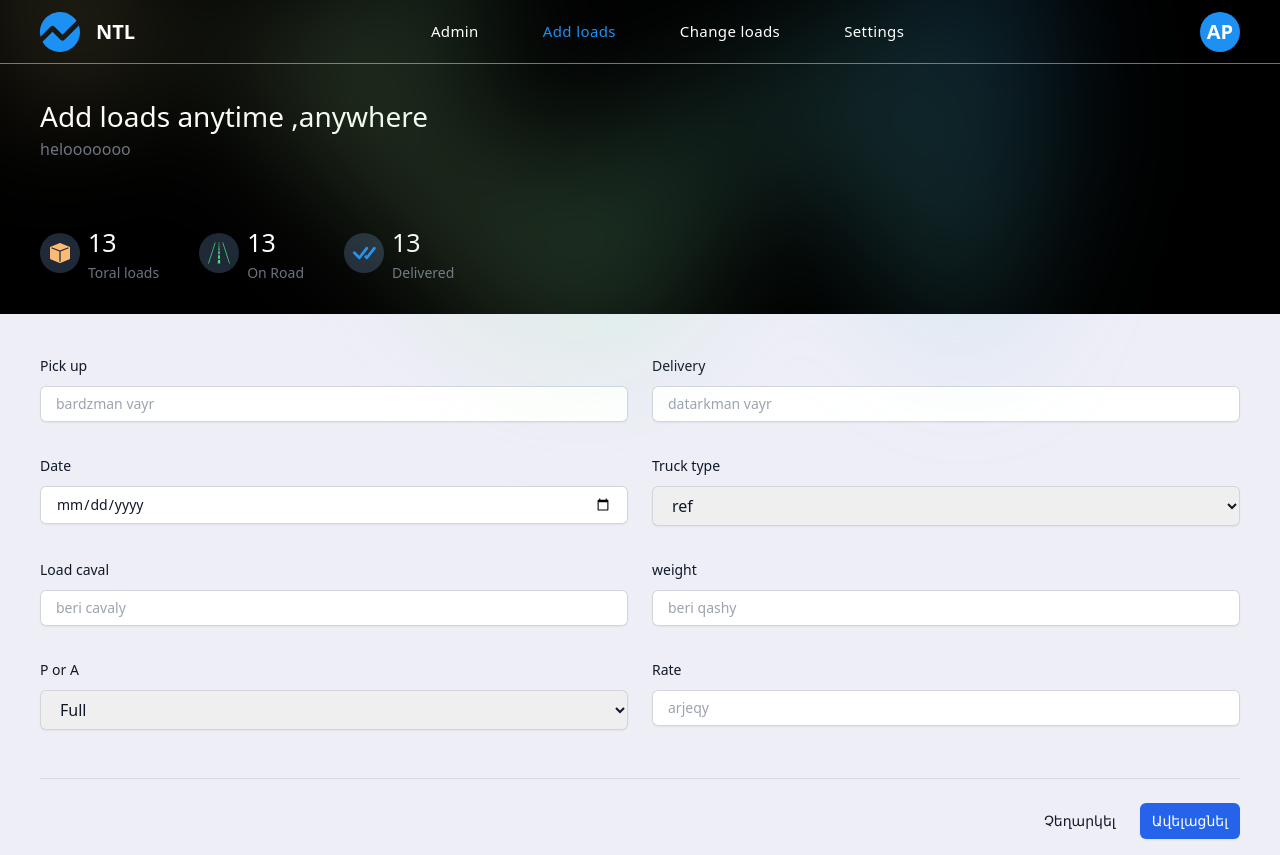
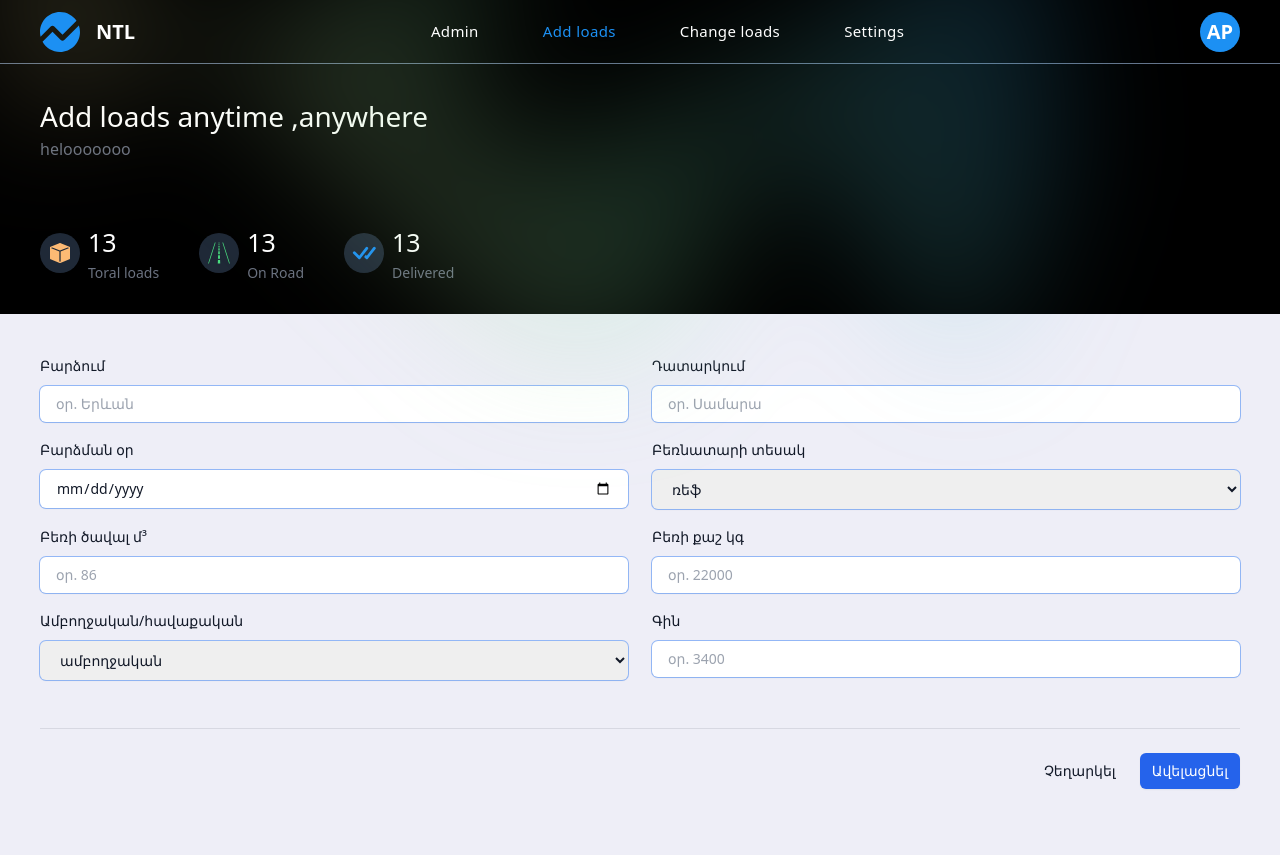
Before and after one commit to SargsyanSevak/ntl, a React (Create React App) app: page /admin/addloads in a window 1280 px wide. After the commit the page ends 805 px from the top, so only its background shows below. Built offline with nearby package versions, Linux system fonts and the light colour scheme.

Commit message:
add loads

```diff
--- a/src/components/Admin/AddLoads.tsx
+++ b/src/components/Admin/AddLoads.tsx
@@ -9,13 +9,13 @@ export default function AddLoads() {
     <form className="px-4 md:px-10 pb-4">
       <div className="space-y-12">
         <div className="border-b border-gray-900/10 pb-12">
-          <div className="mt-10 grid grid-cols-1 gap-x-6 gap-y-8 sm:grid-cols-6">
+          <div className="mt-10 grid grid-cols-1 gap-x-6 md:gap-y-4 gap-y-2 sm:grid-cols-6">
             <div className="sm:col-span-3">
               <label
 
                 className="block text-sm font-medium leading-6 text-gray-900"
               >
-                Pick up
+                Բարձում
               </label>
               <div className="mt-2">
                 <input
@@ -23,8 +23,8 @@ export default function AddLoads() {
                   name="pick up"
                   id="pick up"
                   autoComplete="given-name"
-                  placeholder="bardzman vayr"
-                  className="p-4 block w-full rounded-md border-0 py-1.5 text-gray-900 shadow-sm ring-1 ring-inset ring-gray-300 placeholder:text-gray-400 focus:ring-2 focus:ring-inset focus:ring-indigo-600 sm:text-sm sm:leading-6"
+                  placeholder="օր. Երևան"
+                  className="p-4 block w-full rounded-md border-0 py-1.5 text-gray-900 shadow-sm ring-1 focus:ring-gray-300 placeholder:text-gray-400   sm:text-sm sm:leading-6"
                 />
               </div>
             </div>
@@ -34,7 +34,7 @@ export default function AddLoads() {
 
                 className="block text-sm font-medium leading-6 text-gray-900"
               >
-                Delivery
+                Դատարկում
               </label>
               <div className="mt-2">
                 <input
@@ -42,8 +42,9 @@ export default function AddLoads() {
                   name="delivery"
                   id="delivery"
                   autoComplete="given-name"
-                  placeholder="datarkman vayr"
-                  className="p-4 block w-full rounded-md border-0 py-1.5 text-gray-900 shadow-sm ring-1 ring-inset ring-gray-300 placeholder:text-gray-400 focus:ring-2 focus:ring-inset focus:ring-indigo-600 sm:text-sm sm:leading-6"
+                  placeholder="օր. Սամարա
+                  "
+                  className="p-4 block w-full rounded-md border-0 py-1.5 text-gray-900 shadow-sm ring-1 focus:ring-gray-300 placeholder:text-gray-400   sm:text-sm sm:leading-6"
                 />
               </div>
             </div>
@@ -53,7 +54,7 @@ export default function AddLoads() {
 
                 className="block text-sm font-medium leading-6 text-gray-900"
               >
-                Date
+                Բարձման օր
               </label>
               <div className="mt-2">
                 <input
@@ -62,7 +63,7 @@ export default function AddLoads() {
                   id="date"
 
                   autoComplete="given-name"
-                  className="p-4 block w-full rounded-md border-0 py-1.5 text-gray-900 shadow-sm ring-1 ring-inset ring-gray-300 placeholder:text-gray-400 focus:ring-2 focus:ring-inset focus:ring-indigo-600 sm:text-sm sm:leading-6"
+                  className="p-4 block w-full rounded-md border-0 py-1.5 text-gray-900 shadow-sm ring-1 focus:ring-gray-300 placeholder:text-gray-400   sm:text-sm sm:leading-6"
                 />
               </div>
             </div>
@@ -72,18 +73,19 @@ export default function AddLoads() {
 
                 className="block text-sm font-medium leading-6 text-gray-900"
               >
-                Truck type
+                Բեռնատարի տեսակ
               </label>
               <div className="mt-2">
                 <select
                   id="truck-type"
                   name="truck-type"
                   autoComplete="country-name"
-                  className="p-4 block w-full rounded-md border-0 py-2 text-gray-900 shadow-sm ring-1 ring-inset ring-gray-300 focus:ring-2 focus:ring-inset focus:ring-indigo-600 sm:max-w-full sm:text-full sm:leading-6"
+                  className="p-4 block w-full rounded-md border-0 py-[9px] text-gray-900 shadow-sm ring-1 focus:ring-gray-300 placeholder:text-gray-400   sm:text-sm sm:leading-6"
                 >
-                  <option>ref</option>
-                  <option>tent</option>
-                  <option>container</option>
+                  <option>ռեֆ</option>
+                  <option>տենտ</option>
+                  <option>կոնտեյներ</option>
+                  <option>ավիա</option>
                 </select>
               </div>
             </div>
@@ -92,7 +94,7 @@ export default function AddLoads() {
 
                 className="block text-sm font-medium leading-6 text-gray-900"
               >
-                Load caval
+                Բեռի ծավալ մ³
               </label>
               <div className="mt-2">
                 <input
@@ -100,8 +102,8 @@ export default function AddLoads() {
                   name="load-value"
                   id="load-value"
                   autoComplete="family-name"
-                  placeholder="beri cavaly"
-                  className="p-4 block w-full rounded-md border-0 py-1.5 text-gray-900 shadow-sm ring-1 ring-inset ring-gray-300 placeholder:text-gray-400 focus:ring-2 focus:ring-inset focus:ring-indigo-600 sm:text-sm sm:leading-6"
+                  placeholder="օր. 86"
+                  className="p-4 block w-full rounded-md border-0 py-1.5 text-gray-900 shadow-sm ring-1 focus:ring-gray-300 placeholder:text-gray-400   sm:text-sm sm:leading-6"
                 />
               </div>
             </div>
@@ -111,16 +113,16 @@ export default function AddLoads() {
 
                 className="block text-sm font-medium leading-6 text-gray-900"
               >
-                weight
+                Բեռի քաշ կգ
               </label>
               <div className="mt-2">
                 <input
                   type="number"
                   name="weight"
                   id="weight"
-                  placeholder="beri qashy"
+                  placeholder="օր. 22000"
                   autoComplete="family-name"
-                  className="p-4 block w-full rounded-md border-0 py-1.5 text-gray-900 shadow-sm ring-1 ring-inset ring-gray-300 placeholder:text-gray-400 focus:ring-2 focus:ring-inset focus:ring-indigo-600 sm:text-sm sm:leading-6"
+                  className="p-4 block w-full rounded-md border-0 py-1.5 text-gray-900 shadow-sm ring-1 focus:ring-gray-300 placeholder:text-gray-400   sm:text-sm sm:leading-6"
                 />
               </div>
             </div>
@@ -130,17 +132,17 @@ export default function AddLoads() {
 
                 className="block text-sm font-medium leading-6 text-gray-900"
               >
-                P or A
+                Ամբողջական/հավաքական
               </label>
               <div className="mt-2">
                 <select
                   id="type"
                   name="type"
                   autoComplete="type"
-                  className="p-4 block w-full rounded-md border-0 py-2 text-gray-900 shadow-sm ring-1 ring-inset ring-gray-300 focus:ring-2 focus:ring-inset focus:ring-indigo-600 sm:max-w-full sm:text-full sm:leading-6"
+                  className="p-4 block w-full rounded-md border-0 py-[9px] text-gray-900 shadow-sm ring-1 focus:ring-gray-300 placeholder:text-gray-400   sm:text-sm sm:leading-6"
                 >
-                  <option>Full</option>
-                  <option>Partial</option>
+                  <option>ամբողջական</option>
+                  <option>հավաքական</option>
                 </select>
               </div>
             </div>
@@ -149,7 +151,7 @@ export default function AddLoads() {
 
                 className="block text-sm font-medium leading-6 text-gray-900"
               >
-                Rate
+                Գին
               </label>
               <div className="mt-2">
                 <input
@@ -157,8 +159,8 @@ export default function AddLoads() {
                   name="rate"
                   id="rate"
                   autoComplete="given-name"
-                  placeholder="arjeqy"
-                  className="p-4 block w-full rounded-md border-0 py-1.5 text-gray-900 shadow-sm ring-1 ring-inset ring-gray-300 placeholder:text-gray-400 focus:ring-2 focus:ring-inset focus:ring-indigo-600 sm:text-sm sm:leading-6"
+                  placeholder="օր. 3400"
+                  className="p-4 block w-full rounded-md border-0 py-1.5 text-gray-900 shadow-sm ring-1 focus:ring-gray-300 placeholder:text-gray-400   sm:text-sm sm:leading-6"
                 />
               </div>
             </div>
--- /dev/null
+++ b/src/components/Admin/ModalDetail.tsx
@@ -0,0 +1,11 @@
+import React from 'react'
+
+const ModalDetail = () => {
+  return (
+    <div>
+
+    </div>
+  )
+}
+
+export default ModalDetail
--- a/src/data/testload.ts
+++ b/src/data/testload.ts
@@ -14,7 +14,8 @@ export const testload:LoadProps[] = [
         contact: '077 323232',
         length : 86,
         weight : 23000,
-        rate : 3500
+        rate : 3500,
+        status:'open'
     },
     {
         id:'2',
@@ -29,7 +30,8 @@ export const testload:LoadProps[] = [
         contact: '077 323232',
         length : 86,
         weight : 23000,
-        rate : 3500
+        rate : 3500,
+        status:'open'
     },
     {
         id:'3',
@@ -44,6 +46,7 @@ export const testload:LoadProps[] = [
         contact: '077 323232',
         length : 86,
         weight : 23000,
-        rate : 3500
+        rate : 3500,
+        status:'open'
     },
 ]
--- a/src/interfaces/LoadProps.ts
+++ b/src/interfaces/LoadProps.ts
@@ -16,4 +16,5 @@ export interface LoadProps {
   length : number;
   weight : number;
   rate : number;
+  status:string
 }
```
Also changed, not shown: src/components/Admin/ChangeLoads.tsx (+25 -99 lines).
